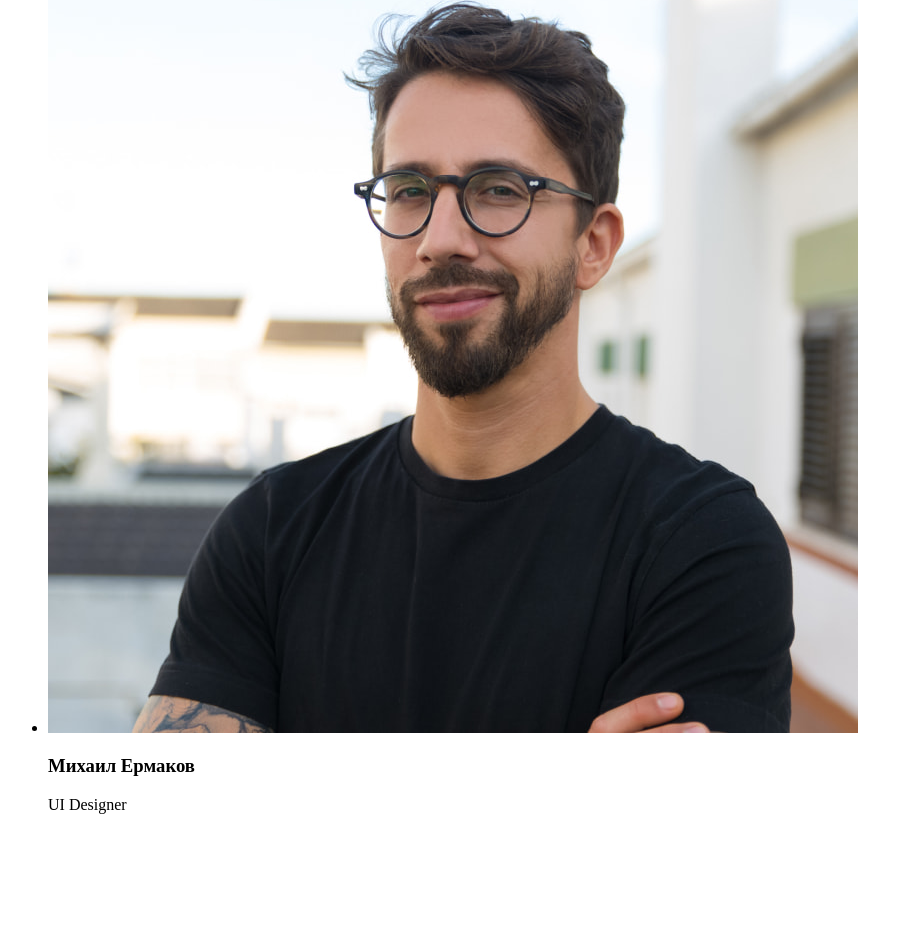
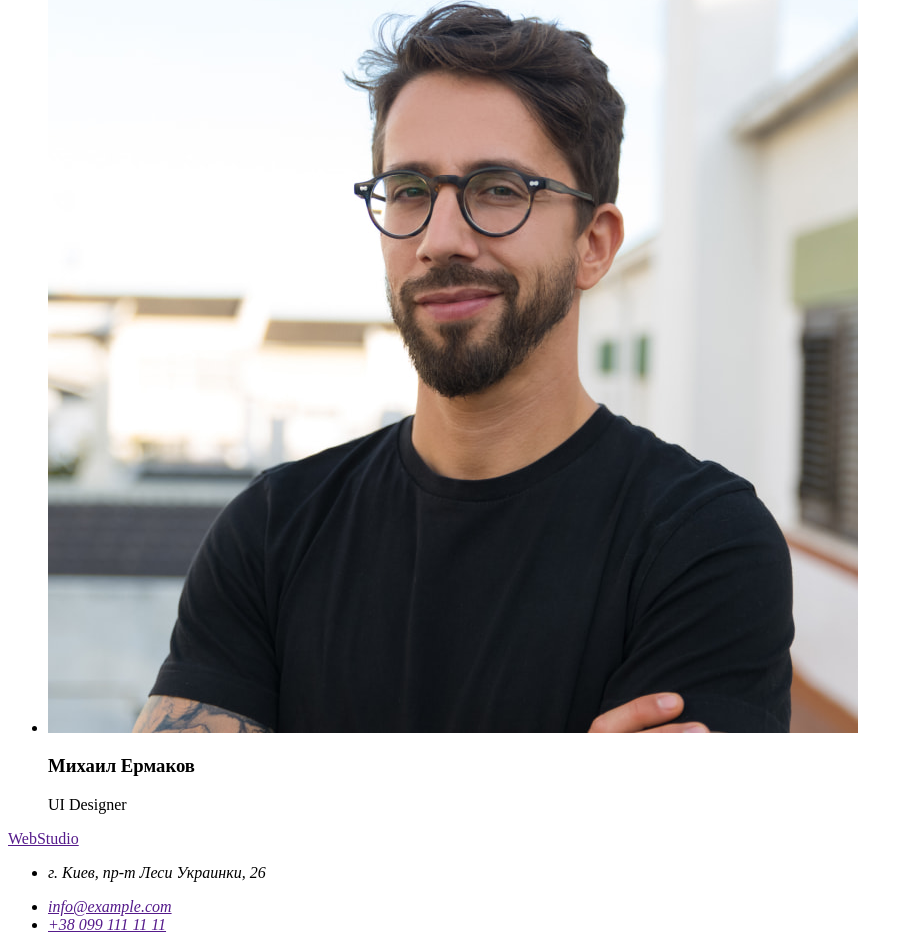
Before and after one commit to Lisovyi-Vladyslav/goit-markup-hw-02, a plain HTML site: page index.html in a window 1280 px wide. Shown: the part 3720-4670 px from the top of the page, without its empty margins (0-912 px from the left). Before the commit the page ends 4550 px from the top, so only its background shows below. Drawn offline with Linux system fonts and the light colour scheme.

Commit message:
додаємо футер

```diff
--- a/index.html
+++ b/index.html
@@ -97,3 +97,18 @@
           </li>
         </ul>
       </section>
+    </main>
+    <footer>
+      <section>
+        <a href="">WebStudio</a>
+        <address>
+          <ul>
+            <li><p>г. Киев, пр-т Леси Украинки, 26</p></li>
+            <li><a href="">info@example.com</a></li>
+            <li><a href="">+38 099 111 11 11</a></li>
+          </ul>
+        </address>
+      </section>
+    </footer>
+  </body>
+</html>
```
